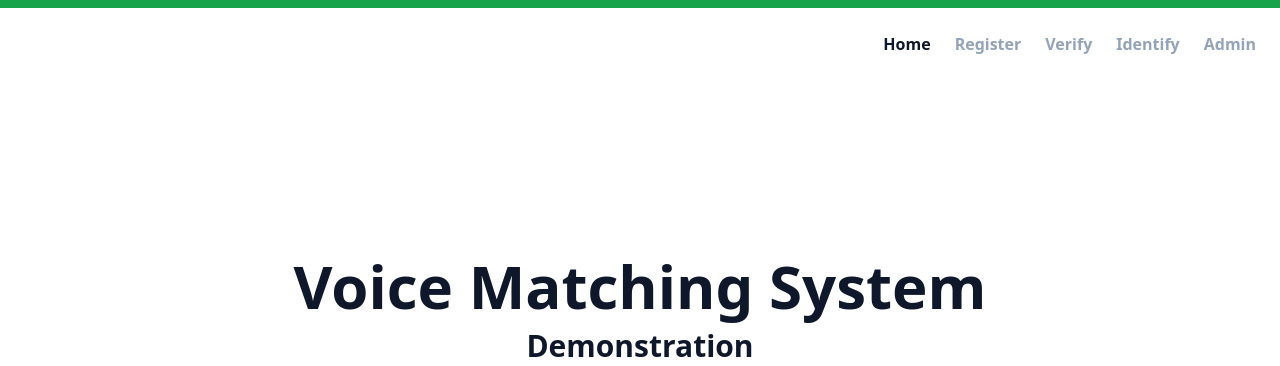
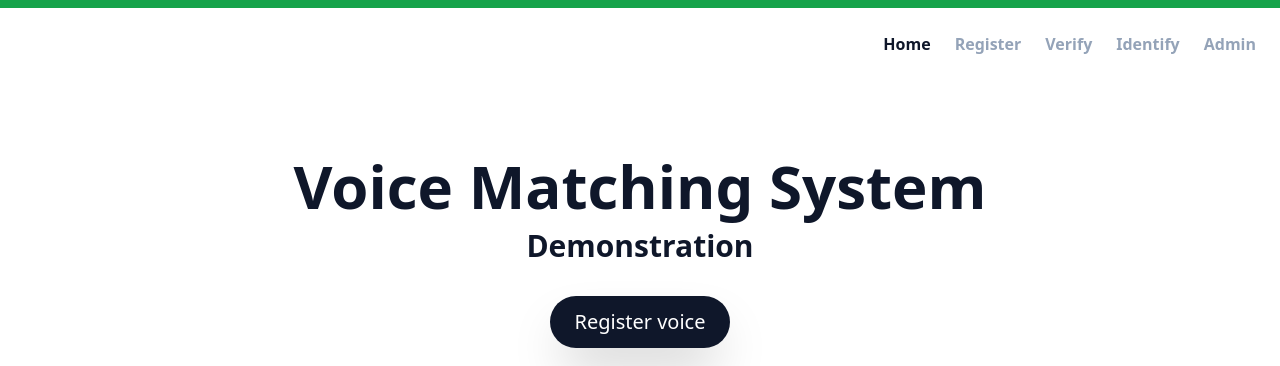
Before and after one commit to DobaKung/vauth, a Vue app: page / in a window 1280 px wide. Shown: the top 366 px of the page. Built offline with nearby package versions, Linux system fonts and the light colour scheme.

Commit message:
refactor: decrease home page title top margin

```diff
--- a/src/views/Home.vue
+++ b/src/views/Home.vue
@@ -1,7 +1,7 @@
 <template>
   <div class="container max-w-screen-xl mx-auto px-4 py-4 text-center">
     <!-- <img alt="Vue logo" src="../assets/logo.png" /> -->
-    <h1 class="text-6xl font-bold mt-[160px] mb-3">Voice Matching System</h1>
+    <h1 class="text-6xl font-bold mt-[60px] mb-3">Voice Matching System</h1>
     <h2 class="text-3xl font-bold">Demonstration</h2>
     <router-link
       to="/register"
```
